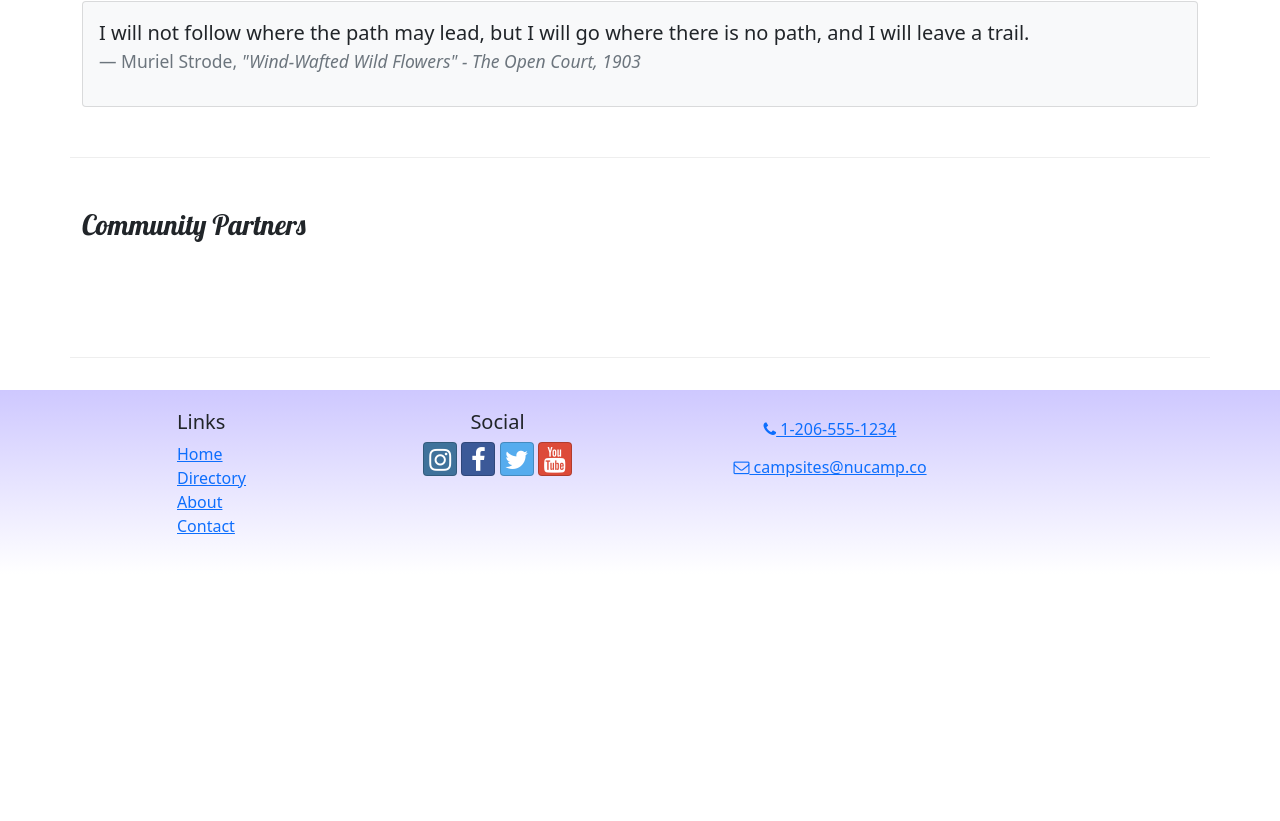
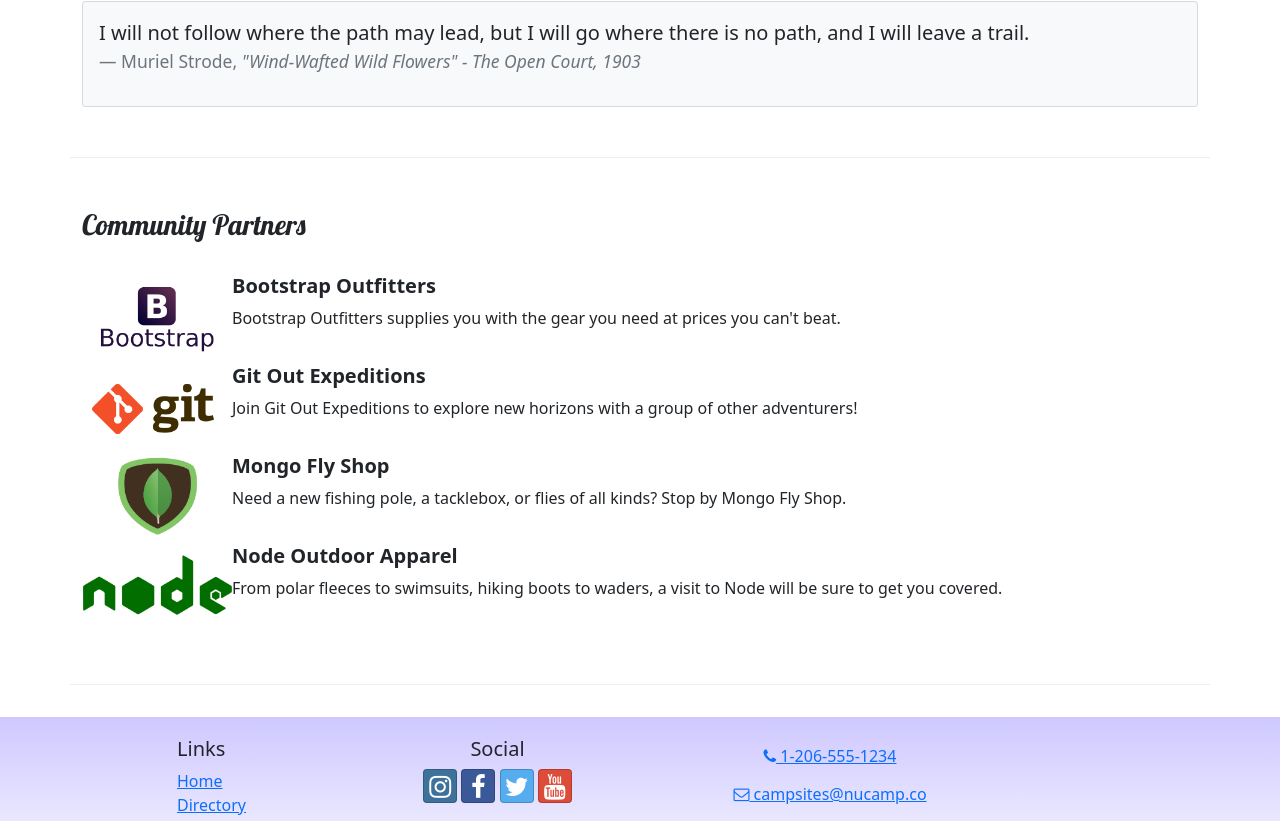
Before and after one commit to Kcounts93/NucampFolder, a React (Create React App) app in the folder 3-React/nucampsite/: page /about in a window 1280 px wide. Shown: the part 573-1394 px from the top of the page. Before the commit the page ends 1147 px from the top, so only its background shows below. Built offline with nearby package versions, Linux system fonts and the light colour scheme.

Commit message:
partners list task 4

```diff
--- /dev/null
+++ b/3-React/nucampsite/src/features/partners/Partner.js
@@ -0,0 +1,18 @@
+const Partner = ({ partner }) => {
+  if (partner) {
+    const { image, name, description } = partner;
+    return (
+      // this is a react fragment
+      <>
+        <img src={image} alt={name} style={{ width: "150px" }} />
+        <div>
+          <h5 className="fw-bold">{name}</h5>
+          {description}
+        </div>
+      </>
+    );
+  }
+  return null;
+};
+
+export default Partner;
--- /dev/null
+++ b/3-React/nucampsite/src/features/partners/PartnerList.js
@@ -0,0 +1,20 @@
+import { Col } from "reactstrap";
+import Partner from "../partners/Partner";
+import { selectAllPartners } from "./partnersSlice";
+
+const PartnerList = () => {
+  const partners = selectAllPartners();
+  return (
+    <Col className="mt-4">
+      {partners.map((partner) => {
+        return (
+          <div className="d-flex md-5" key={partner.id}>
+            <Partner partner={partner} />
+          </div>
+        );
+      })}
+    </Col>
+  );
+};
+
+export default PartnerList;
--- a/3-React/nucampsite/src/pages/AboutPage.js
+++ b/3-React/nucampsite/src/pages/AboutPage.js
@@ -1,5 +1,6 @@
 import { Col, Row, Container, Card, CardBody, CardHeader } from "reactstrap";
 import SubHeader from "../components/SubHeader";
+import PartnerList from "../features/partners/PartnerList";
 
 const AboutPage = () => {
   return (
@@ -60,6 +61,7 @@
         <Col xs="12">
           <h3>Community Partners</h3>
         </Col>
+        <PartnerList />
       </Row>
     </Container>
   );
```
